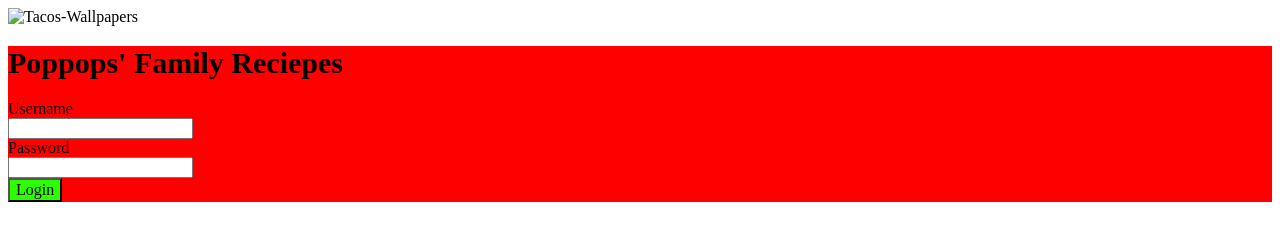
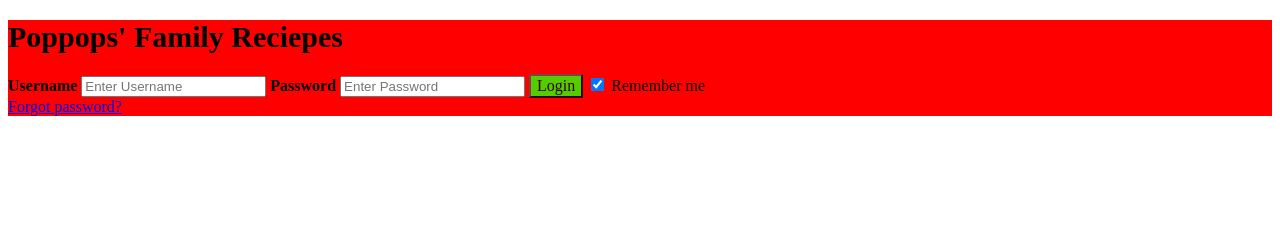
Before and after one commit to BigZ17/PopPop-s-family-recipes, a website: page login.html in a window 1280 px wide. Drawn offline with Linux system fonts and the light colour scheme.

Commit message:
updated name

```diff
--- a/assests/css/login.css
+++ b/assests/css/login.css
@@ -34,3 +34,7 @@
 .password {
     text-shadow: var(--letter);
 }
+
+.loginSubmit {
+    opacity: 0.8;
+}
--- a/login.html
+++ b/login.html
@@ -1,5 +1,4 @@
 <!DOCTYPE html>
-<img src="./assests//img/Tacos-Wallpapers.jpg" alt="Tacos-Wallpapers">
 
 <html class="wallPaper">
     <head>
@@ -13,22 +12,34 @@
         </header>
 
         <main>
-            <div class="signInForm">
-                <H1 class="header" href="title">Poppops' Family Reciepes</H1>
-                <div>Username</div>
-                 <input type="userName" class="userName">
-                 <div>Password</div>
-                 <input type="password" class="password">
-                <div>
-                    <button class="loginSubmit">Login</button>
+            <form action="action_page.php" method="POST">
+
+                <div class="signInForm">
+                    <H1 class="header" href="title">Poppops' Family Reciepes</H1>
+
+                    <label for="userName"><b>Username</b></label>
+                    <input type="text" placeholder="Enter Username" name="userName" required>
+
+                    <label for="password"><b>Password</b></label>
+                    <input type="password" placeholder="Enter Password" name="password" required>
+
+                    <button type="submit" class="loginSubmit">Login</button>
+                    <label >
+                        <input type="checkbox" checked="checked" name="remember"> Remember me
+                    </label>
+                    <div class="container" style="background-color:red">
+                        <!-- <button type="button" class="cancelbtn">Cancel</button> -->
+                        <span class="password"><a href="#">Forgot password?</a></span>
+                    </div>
+
                 </div>
 
-            </div>
-
+            </form>
         </main>
 
         <footer>
 
         </footer>
     </body>
-</html>
+    </html>
+    <!-- <img src="./assests//img/Tacos-Wallpapers.jpg" alt="Tacos-Wallpapers"> -->
```
Also changed, not shown: 1 other file.
